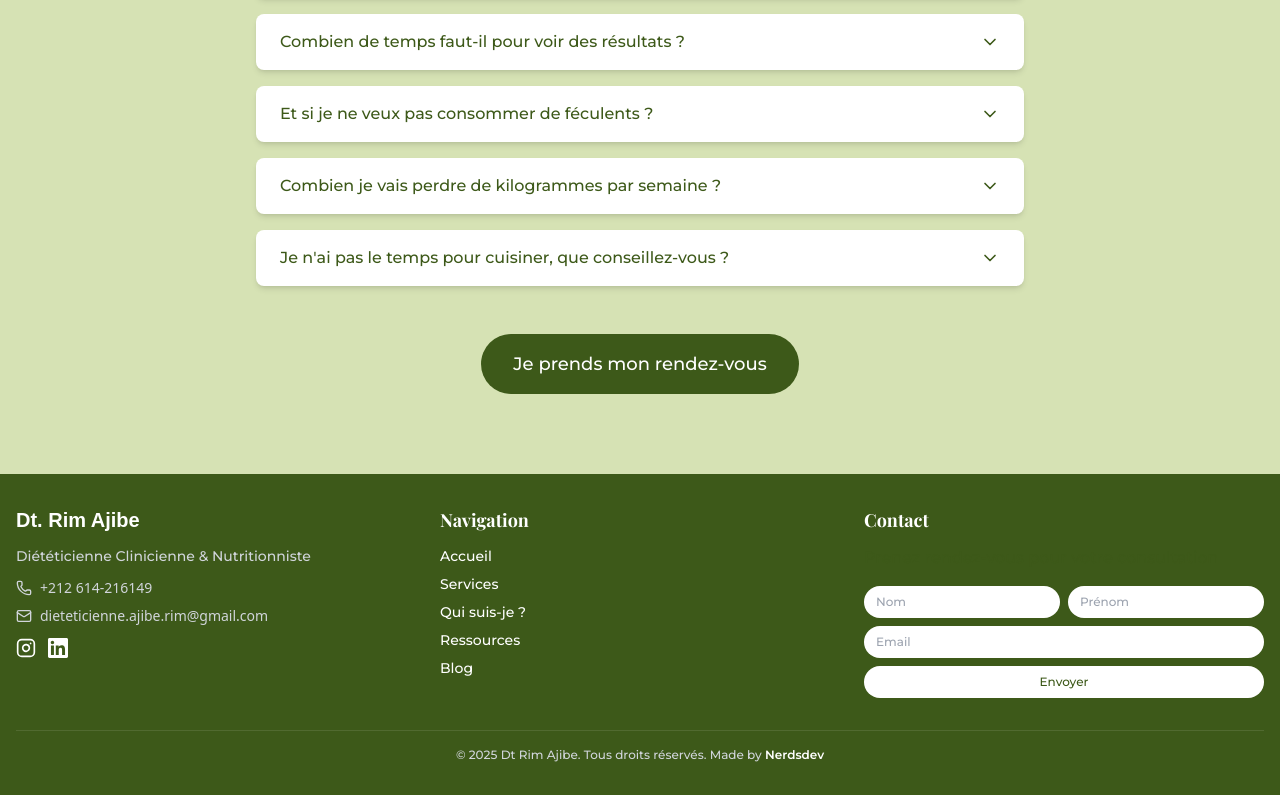
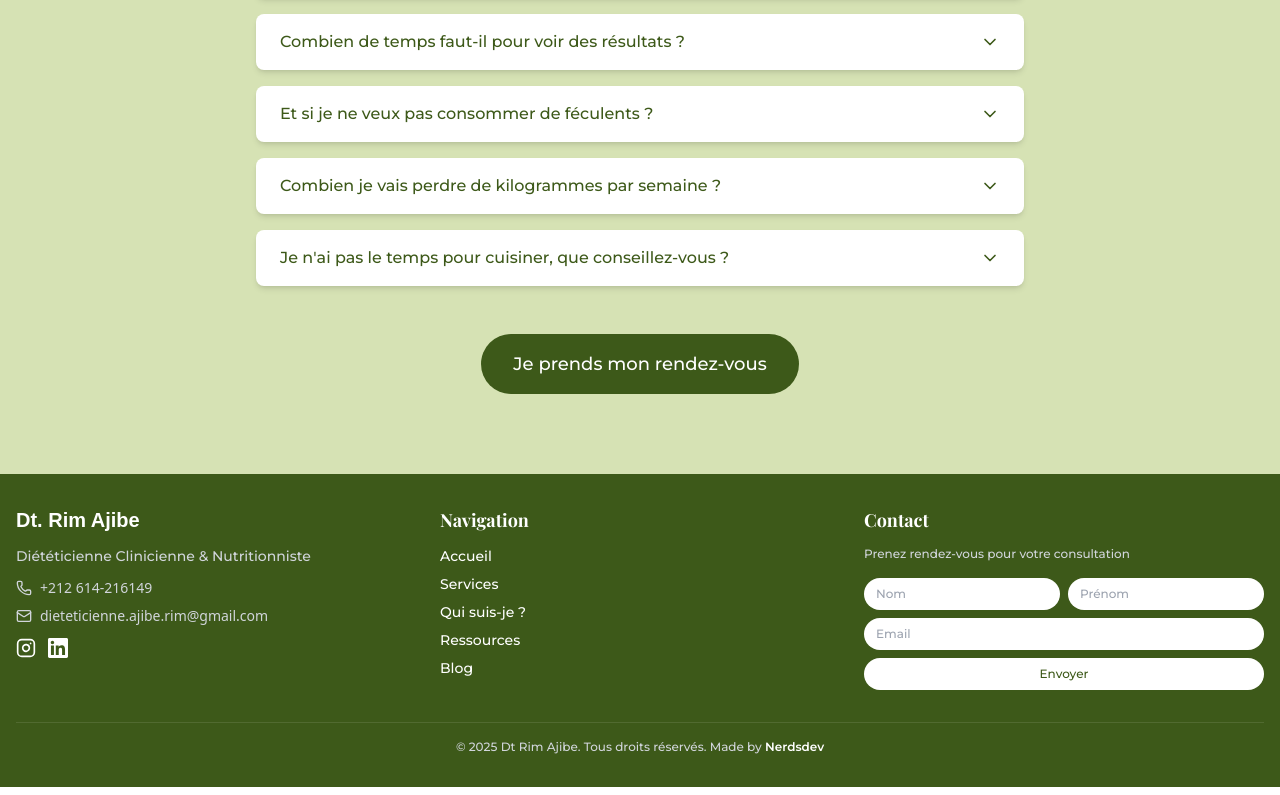
Before and after one commit to rimajibe/rim-website, a React (Create React App) app: page / in a window 1280 px wide. Shown: the part 7262-8057 px from the top of the page. Built offline with nearby package versions, Linux system fonts and the light colour scheme; a web font is replaced by a local one.

Commit message:
Update footer text color for improved readability and consistency in App.js

```diff
--- a/src/App.js
+++ b/src/App.js
@@ -1208,7 +1208,7 @@
           {/* Newsletter Column */}
           <div>
             <h4 className="text-lg font-bold mb-3 playfair-display">Contact</h4>
-            <p className="text-[#3D5919] mb-4 montserrat-medium">
+            <p className="text-gray-300 text-xs mb-4 montserrat-medium">
               Prenez rendez-vous pour votre consultation
             </p>
             <div className="space-y-2">
```
